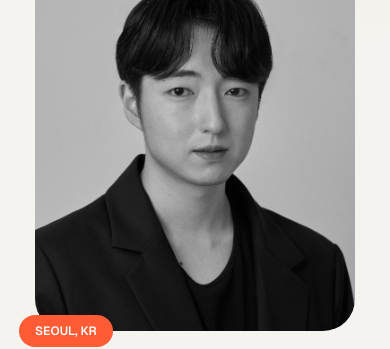
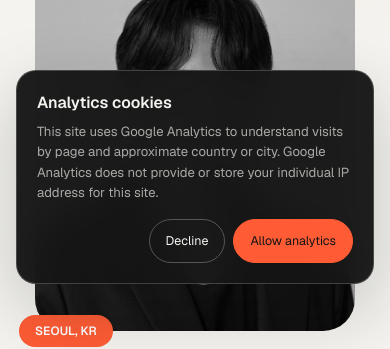
Before and after one commit to Donguk-Owen-Kim/Donguk-Owen-Kim.github.io, a Next.js app: page / in a window 390 px wide. Shown: the part 544-893 px from the top of the page. Built offline with nearby package versions, Linux system fonts and the light colour scheme; no server answers.

Commit message:
Add privacy-first GA4 analytics (#8)
Add consent-gated GA4 tracking with privacy-focused defaults.

```diff
--- a/app/globals.css
+++ b/app/globals.css
@@ -259,6 +259,101 @@ button {
   color: var(--ink);
 }
 
+.analytics-consent {
+  position: fixed;
+  z-index: 1000;
+  right: clamp(1rem, 3vw, 2rem);
+  bottom: clamp(1rem, 3vw, 2rem);
+  left: clamp(1rem, 3vw, 2rem);
+  display: flex;
+  align-items: flex-end;
+  justify-content: space-between;
+  gap: 2rem;
+  max-width: 62rem;
+  margin-inline: auto;
+  padding: 1.25rem;
+  border: 1px solid rgba(244, 243, 239, 0.2);
+  border-radius: 1.25rem;
+  color: var(--paper);
+  background: rgba(21, 21, 21, 0.96);
+  box-shadow: 0 24px 70px rgba(21, 21, 21, 0.22);
+  backdrop-filter: blur(18px);
+}
+
+.analytics-consent-title {
+  margin: 0 0 0.4rem;
+  font-size: 1rem;
+  font-weight: 600;
+}
+
+.analytics-consent-copy {
+  max-width: 40rem;
+  margin: 0;
+  color: rgba(244, 243, 239, 0.66);
+  font-size: 0.82rem;
+  line-height: 1.55;
+}
+
+.analytics-consent-actions {
+  display: flex;
+  flex: 0 0 auto;
+  gap: 0.5rem;
+}
+
+.analytics-consent-actions button,
+.analytics-settings-button {
+  border: 1px solid rgba(244, 243, 239, 0.28);
+  border-radius: 999px;
+  padding: 0.72rem 1rem;
+  color: var(--paper);
+  background: transparent;
+  font: inherit;
+  font-size: 0.78rem;
+  cursor: pointer;
+  transition: border-color 180ms ease, background 180ms ease, color 180ms ease;
+}
+
+.analytics-consent-actions button:hover,
+.analytics-consent-actions button:focus-visible {
+  border-color: var(--paper);
+}
+
+.analytics-consent-actions .analytics-consent-accept {
+  border-color: var(--accent);
+  color: var(--ink);
+  background: var(--accent);
+}
+
+.analytics-settings-button {
+  position: fixed;
+  z-index: 100;
+  right: 1rem;
+  bottom: 1rem;
+  padding: 0.55rem 0.8rem;
+  border-color: var(--line);
+  color: var(--muted);
+  background: rgba(244, 243, 239, 0.88);
+  backdrop-filter: blur(12px);
+}
+
+.analytics-settings-button:hover,
+.analytics-settings-button:focus-visible {
+  border-color: var(--ink);
+  color: var(--ink);
+}
+
+@media (max-width: 720px) {
+  .analytics-consent {
+    align-items: stretch;
+    flex-direction: column;
+    gap: 1rem;
+  }
+
+  .analytics-consent-actions {
+    justify-content: flex-end;
+  }
+}
+
 @media (prefers-reduced-motion: reduce) {
   *,
   *::before,
--- a/app/layout.tsx
+++ b/app/layout.tsx
@@ -3,6 +3,7 @@ import { Geist, Geist_Mono, Pacifico } from "next/font/google";
 import { Analytics } from "@vercel/analytics/react";
 import { SpeedInsights } from "@vercel/speed-insights/react";
 import AdminShortcut from "../components/AdminShortcut";
+import GoogleAnalyticsConsent from "../components/GoogleAnalyticsConsent";
 import "./globals.css";
 
 const pacifico = Pacifico({
@@ -45,6 +46,7 @@ export default function RootLayout({
       >
         <AdminShortcut />
         {children}
+        <GoogleAnalyticsConsent />
         <Analytics />
         <SpeedInsights />
       </body>
--- /dev/null
+++ b/components/GoogleAnalyticsConsent.tsx
@@ -0,0 +1,137 @@
+'use client';
+
+import Script from 'next/script';
+import { usePathname } from 'next/navigation';
+import { useEffect, useState } from 'react';
+
+const MEASUREMENT_ID =
+  process.env.NEXT_PUBLIC_GA_MEASUREMENT_ID || 'G-FZGVZBFEH7';
+const CONSENT_STORAGE_KEY = 'donguk-kim-analytics-consent';
+
+type AnalyticsConsent = 'granted' | 'denied';
+
+declare global {
+  interface Window {
+    dataLayer: unknown[];
+    gtag: (...args: unknown[]) => void;
+  }
+}
+
+function removeAnalyticsCookies() {
+  document.cookie.split(';').forEach((cookie) => {
+    const cookieName = cookie.split('=')[0]?.trim();
+
+    if (cookieName === '_ga' || cookieName?.startsWith('_ga_')) {
+      document.cookie = `${cookieName}=; Max-Age=0; path=/; SameSite=Lax`;
+    }
+  });
+}
+
+export default function GoogleAnalyticsConsent() {
+  const pathname = usePathname();
+  const [consent, setConsent] = useState<AnalyticsConsent | null>(null);
+  const [isReady, setIsReady] = useState(false);
+  const [showSettings, setShowSettings] = useState(false);
+
+  useEffect(() => {
+    const savedConsent = window.localStorage.getItem(CONSENT_STORAGE_KEY);
+
+    if (savedConsent === 'granted' || savedConsent === 'denied') {
+      setConsent(savedConsent);
+    } else {
+      setShowSettings(true);
+    }
+  }, []);
+
+  useEffect(() => {
+    if (consent !== 'granted' || !isReady || !window.gtag) return;
+
+    window.gtag('event', 'page_view', {
+      page_location: window.location.href,
+      page_path: pathname,
+      page_title: document.title,
+    });
+  }, [consent, isReady, pathname]);
+
+  const updateConsent = (nextConsent: AnalyticsConsent) => {
+    window.localStorage.setItem(CONSENT_STORAGE_KEY, nextConsent);
+    setConsent(nextConsent);
+    setShowSettings(false);
+
+    if (nextConsent === 'denied') {
+      removeAnalyticsCookies();
+    }
+  };
+
+  const initializeAnalytics = () => {
+    window.dataLayer = window.dataLayer || [];
+    window.gtag = (...args: unknown[]) => {
+      window.dataLayer.push(args);
+    };
+    window.gtag('js', new Date());
+    window.gtag('config', MEASUREMENT_ID, {
+      send_page_view: false,
+      anonymize_ip: true,
+      allow_google_signals: false,
+      allow_ad_personalization_signals: false,
+    });
+    setIsReady(true);
+  };
+
+  return (
+    <>
+      {consent === 'granted' && (
+        <Script
+          id="google-analytics"
+          src={`https://www.googletagmanager.com/gtag/js?id=${MEASUREMENT_ID}`}
+          strategy="afterInteractive"
+          onLoad={initializeAnalytics}
+        />
+      )}
+
+      {showSettings && (
+        <section
+          className="analytics-consent"
+          role="dialog"
+          aria-modal="true"
+          aria-labelledby="analytics-consent-title"
+          aria-describedby="analytics-consent-description"
+        >
+          <div>
+            <p id="analytics-consent-title" className="analytics-consent-title">
+              Analytics cookies
+            </p>
+            <p id="analytics-consent-description" className="analytics-consent-copy">
+              This site uses Google Analytics to understand visits by page and
+              approximate country or city. Google Analytics does not provide or
+              store your individual IP address for this site.
+            </p>
+          </div>
+          <div className="analytics-consent-actions">
+            <button type="button" onClick={() => updateConsent('denied')}>
+              Decline
+            </button>
+            <button
+              type="button"
+              className="analytics-consent-accept"
+              onClick={() => updateConsent('granted')}
+            >
+              Allow analytics
+            </button>
+          </div>
+        </section>
+      )}
+
+      {!showSettings && consent !== null && (
+        <button
+          type="button"
+          className="analytics-settings-button"
+          onClick={() => setShowSettings(true)}
+          aria-label="Open analytics cookie settings"
+        >
+          Cookie settings
+        </button>
+      )}
+    </>
+  );
+}
```
